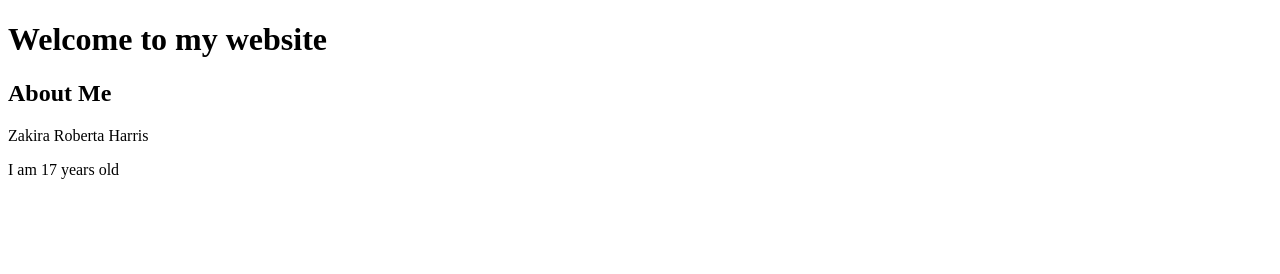
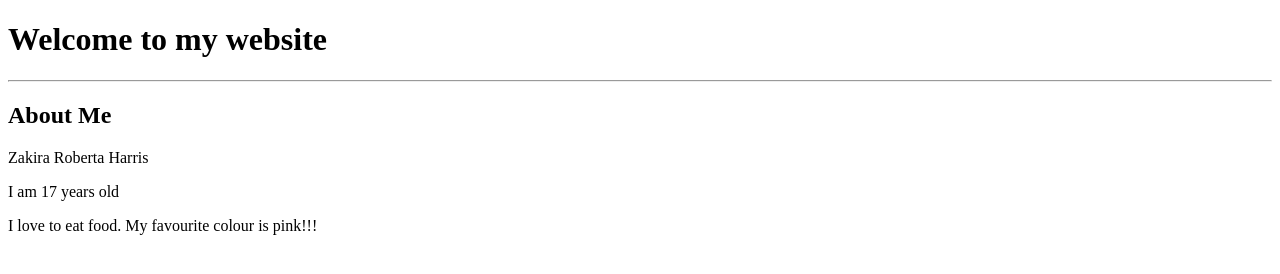
Before and after one commit to keekidee/kira.github.io, a plain HTML site: page index.html in a window 1280 px wide. Drawn offline with Linux system fonts and the light colour scheme.

Commit message:
Update index.html

```diff
--- a/index.html
+++ b/index.html
@@ -5,8 +5,10 @@
   </head>
   <body>
     <h1>Welcome to my website</h1>
+    <hr>
     <h2>About Me</h2>
     <p>Zakira Roberta Harris</p>
     <p>I am 17 years old</p>
+    <p>I love to eat food. My favourite colour is pink!!!</p>
   </body>
 </HTML>
```
